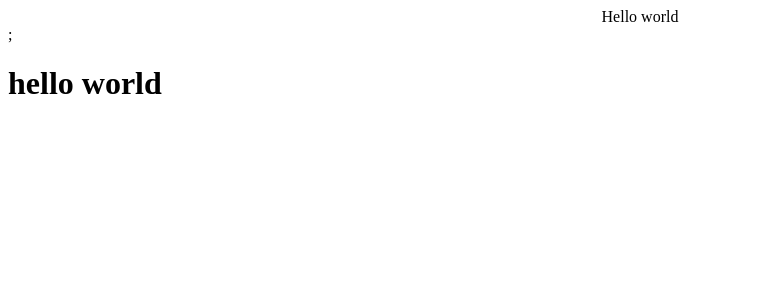
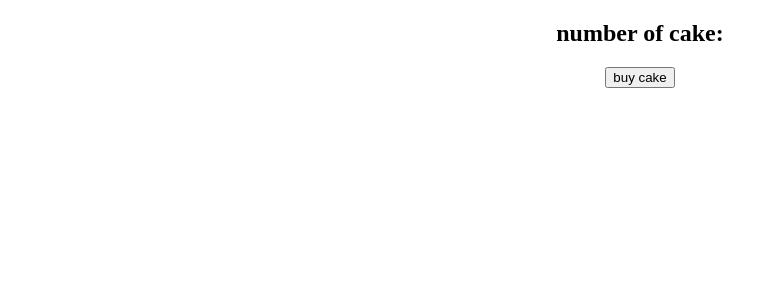
Before and after one commit to ZahraNejati79/redux, a React (Create React App) app: page / in a window 1280 px wide. Shown: the top 300 px of the page, without its empty margins (0-777 px from the left). Built offline with nearby package versions, Linux system fonts and the light colour scheme.

Commit message:
readux/react-reduc/create action/reducer/store cakeState

```diff
--- a/package.json
+++ b/package.json
@@ -8,7 +8,9 @@
     "@testing-library/user-event": "^13.5.0",
     "react": "^17.0.2",
     "react-dom": "^17.0.2",
+    "react-redux": "^8.0.2",
     "react-scripts": "5.0.0",
+    "redux": "^4.2.0",
     "web-vitals": "^2.1.4"
   },
   "scripts": {
--- a/src/App.js
+++ b/src/App.js
@@ -1,31 +1,15 @@
 import "./App.css";
-
-function App() {
-  const BUY_CAKE = "BUY_CAKE";
-
-  //action creator
-  function buyCake() {
-    return {
-      type: BUY_CAKE,
-    };
-  }
-
-  const initialState = {
-    numOfCake: 10,
-  };
-
-  const reducer = (state = initialState, action) => {
-    switch (action.type) {
-      case BUY_CAKE:
-        return { ...state, numOfCake: numOfCake - 1 };
-    }
-  };
-
+import { Provider } from "react-redux";
+import CakeContainer from "./components/cakeContainer";
+import store from "./redux/redux";
+const App = () => {
   return (
-    <>
-      <div className="App">Hello world</div>;<h1>hello world</h1>
-    </>
+    <Provider store={store}>
+      <div className="App">
+        <CakeContainer />
+      </div>
+    </Provider>
   );
-}
+};
 
 export default App;
--- /dev/null
+++ b/src/components/cakeContainer.js
@@ -0,0 +1,10 @@
+const CakeContainer = () => {
+  return (
+    <div>
+      <h2>number of cake:</h2>
+      <button>buy cake</button>
+    </div>
+  );
+};
+
+export default CakeContainer;
--- /dev/null
+++ b/src/redux/cake/cakeAction.js
@@ -0,0 +1,6 @@
+import { BUY_CAKE } from "./cakeType";
+export const buyCake = () => {
+  return {
+    type: BUY_CAKE,
+  };
+};
--- /dev/null
+++ b/src/redux/cake/cakeReducer.js
@@ -0,0 +1,15 @@
+import { BUY_CAKE } from "./cakeType";
+
+const initialState = {
+  numOfCake: 10,
+};
+const cakeReducer = (state = initialState, action) => {
+  switch (action.type) {
+    case BUY_CAKE:
+      return { ...state, numOfCake: state.numOfCake - 1 };
+
+    default:
+      return state;
+  }
+};
+export default cakeReducer;
--- /dev/null
+++ b/src/redux/cake/cakeType.js
@@ -0,0 +1 @@
+export const BUY_CAKE = "BUY_CAKE";
--- /dev/null
+++ b/src/redux/redux.js
@@ -0,0 +1,5 @@
+import { createStore } from "redux";
+import cakeReducer from "./cake/cakeReducer";
+
+const store = createStore(cakeReducer);
+export default store;
```
Also changed, not shown: 1 other file (tests, documents, lock files or other folders).
